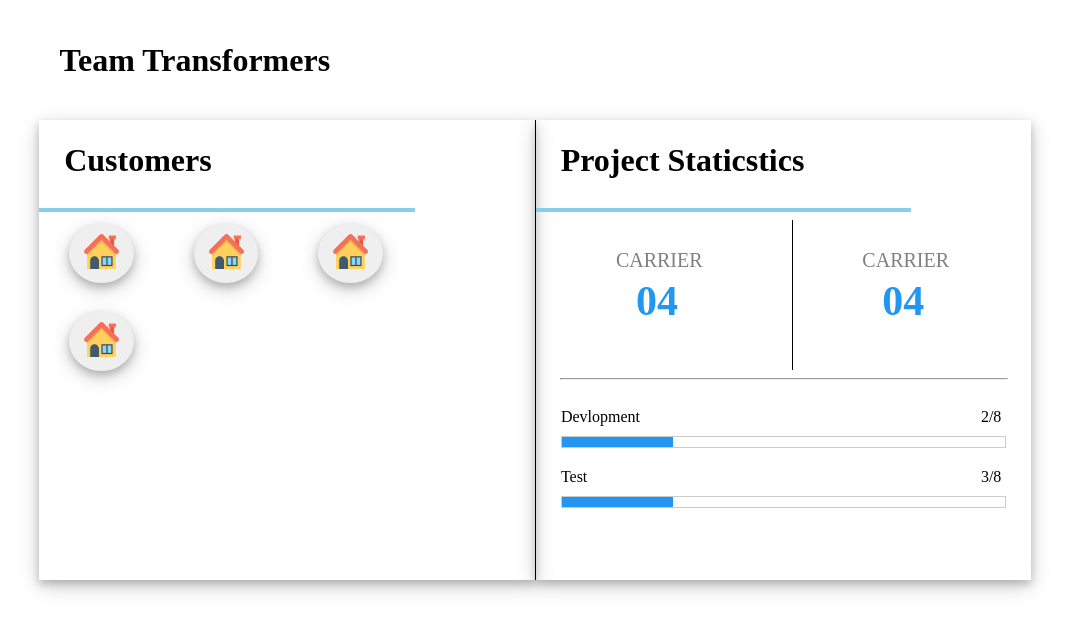
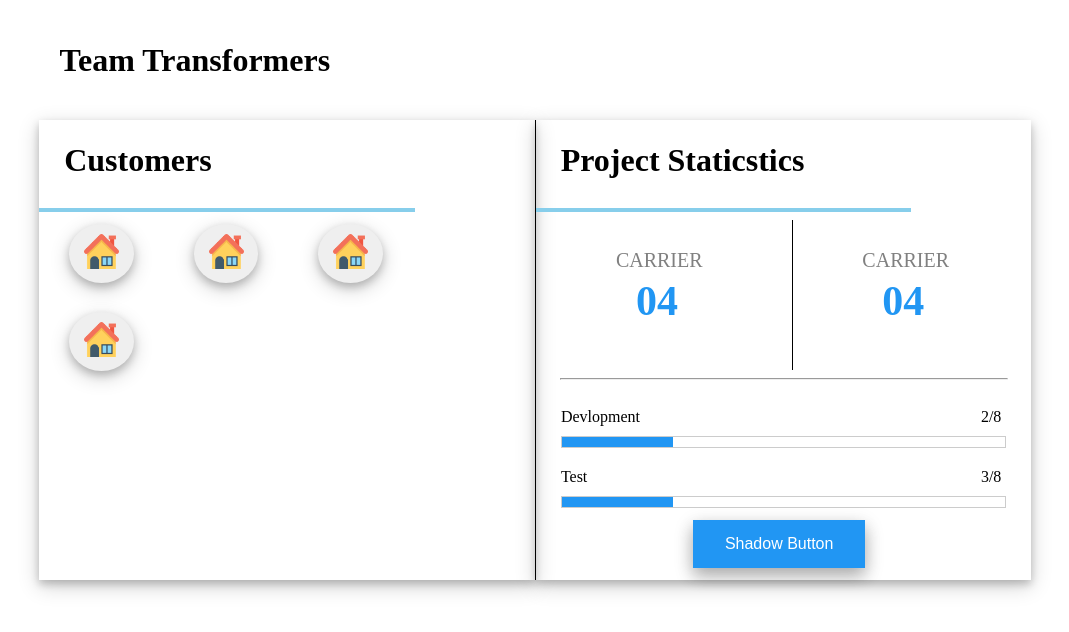
Before and after one commit to JyotiJadhav/ReactTaskTracking, a React (Create React App) app: page / in a window 1280 px wide. Shown: the top 632 px of the page, without its empty margins (95-1164 px from the left). Built offline with nearby package versions, Linux system fonts and the light colour scheme.

Commit message:
Added overview button

```diff
--- a/src/components/CustomerComponent/CustomerCard.css
+++ b/src/components/CustomerComponent/CustomerCard.css
@@ -208,3 +208,23 @@ img {
   margin: inherit;
   padding-right: 30px;
 }
+
+.button-overview {
+  background-color: rgb(33, 150, 243); /* Green */
+  border: none;
+  color: white;
+  padding: 15px 32px;
+  text-align: center;
+  text-decoration: none;
+  display: inline-block;
+  font-size: 16px;
+  cursor: pointer;
+  -webkit-transition-duration: 0.4s; /* Safari */
+  transition-duration: 0.4s;
+  margin-top: 12px;
+  margin-left: 157px;
+}
+
+.button1 {
+  box-shadow: 0 8px 16px 0 rgba(0,0,0,0.2), 0 6px 20px 0 rgba(0,0,0,0.19);
+}
--- a/src/components/CustomerComponent/CustomerCard.js
+++ b/src/components/CustomerComponent/CustomerCard.js
@@ -65,10 +65,16 @@ class CustomerCard extends Component {
                     </div>
                     <div className="progress-div">
                         <span className="progress-bar-headline">Test</span>
-                        <span className="progress-bar-progress">3/8</span>
+                        <span className="progress-bar-progress">3/8 </span>
 
                         <div className="w3-border">
                             <div className="w3-grey" ></div>
+                        </div>
+
+                    </div>
+                    <div className="column2">
+                        <div className="">
+                            <button class="button-overview button1">Shadow Button</button>
                         </div>
                     </div>
                 </div>
```
